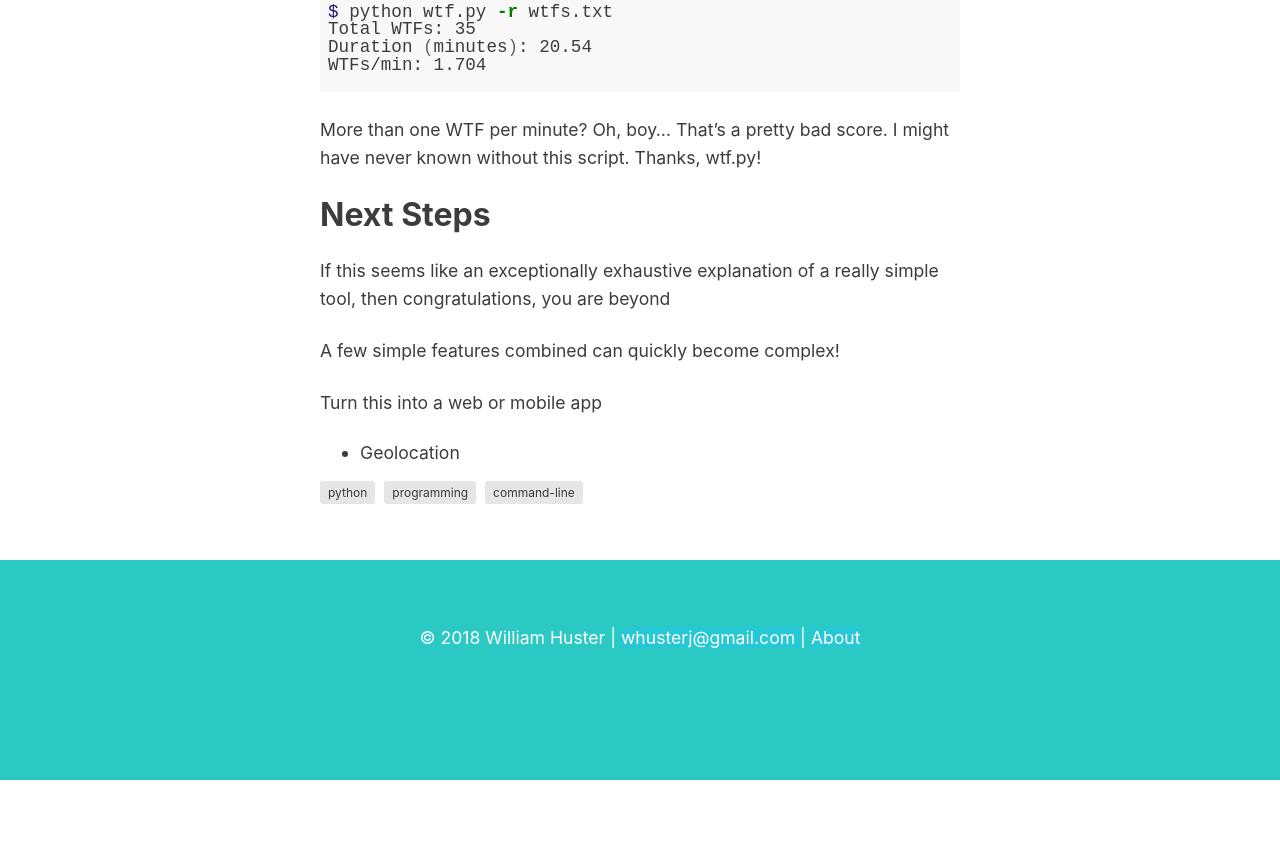
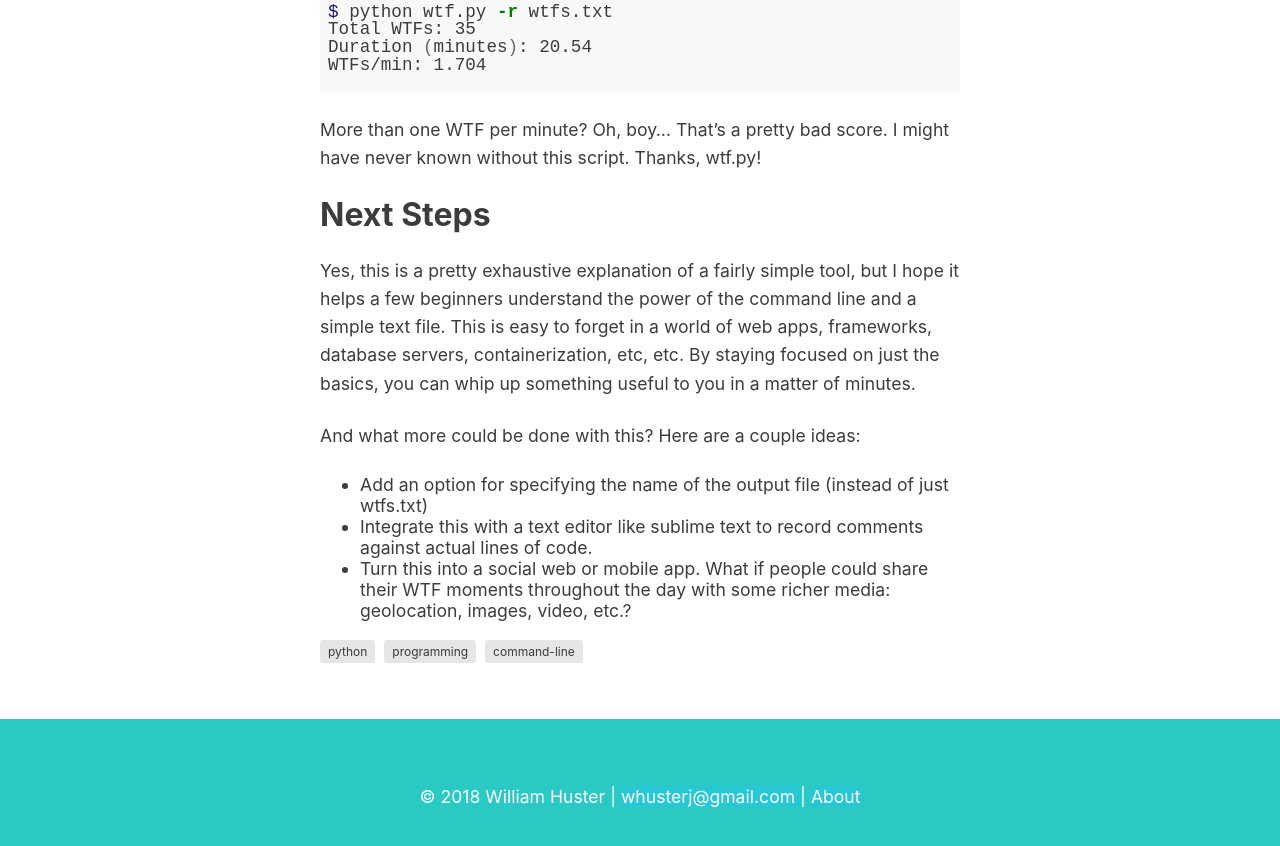
Before and after one commit to whusterj/whusterj.github.io, a Jekyll site: the page built from _posts/2018-05-05-command-line-python-wtf.md, in a window 1280 px wide and 900 px high, scrolled down 6462 px. Shown: the top 846 px of the window. Built offline with Jekyll 4.4.1, drawn with Linux system fonts in a browser that asks for light colours; before the commit the page ends 7242 px from its top, so only the background shows below that.

Commit message:
Update latest blog post

```diff
--- a/_posts/2018-05-05-command-line-python-wtf.md
+++ b/_posts/2018-05-05-command-line-python-wtf.md
@@ -285,9 +285,9 @@ More than one WTF per minute? Oh, boy... That's a pretty bad score. I might have
 
 ## Next Steps
 
-If this seems like an exceptionally exhaustive explanation of a really simple tool, then congratulations, you are beyond
+Yes, this is a pretty exhaustive explanation of a fairly simple tool, but I hope it helps a few beginners understand the power of the command line and a simple text file. This is easy to forget in a world of web apps, frameworks, database servers, containerization, etc, etc. By staying focused on just the basics, you can whip up something useful to you in a matter of minutes.
 
-A few simple features combined can quickly become complex!
-
-Turn this into a web or mobile app
- - Geolocation
+And what more could be done with this? Here are a couple ideas:
+ - Add an option for specifying the name of the output file (instead of just wtfs.txt)
+ - Integrate this with a text editor like sublime text to record comments against actual lines of code.
+ - Turn this into a social web or mobile app. What if people could share their WTF moments throughout the day with some richer media: geolocation, images, video, etc.?
```
